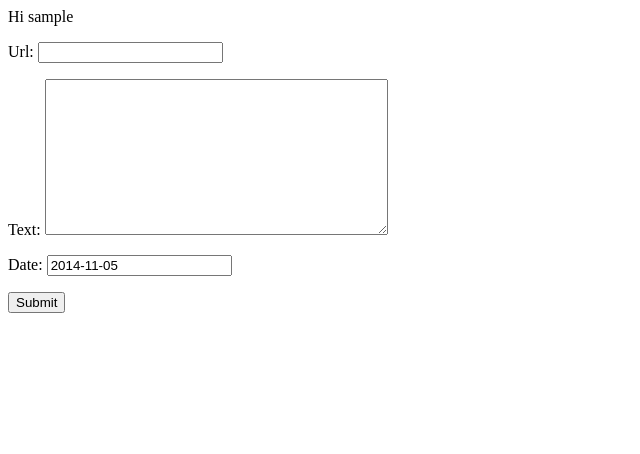
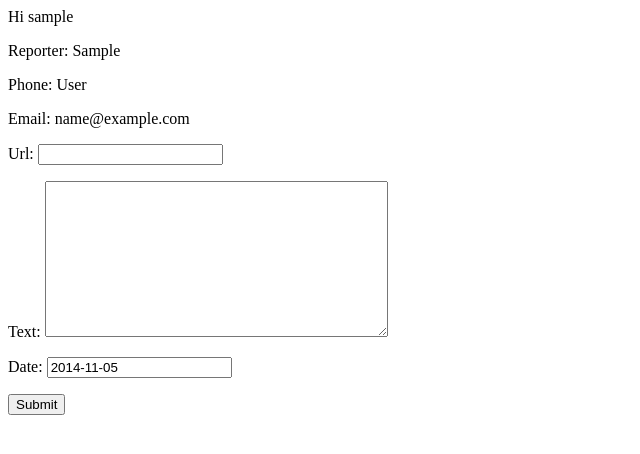
Before and after one commit to blukat29/cert-sites, a Django app: page /report/create/ in a window 1280 px wide. Shown: the top 454 px of the page, without its empty margins (0-640 px from the left). Run offline with Django 3.2, Linux system fonts and the light colour scheme; the visitor is signed in with stand-in values (Sample User, id 1); parts of the project's set-up code (start-up, migrations or seed data) failed here and were passed over.

Commit message:
Display user info at /report/create

```diff
--- a/cert/report/views.py
+++ b/cert/report/views.py
@@ -23,5 +23,9 @@ class ReportCreateView(CreateView):
 
     def get_context_data(self, **kwargs):
         context = super(ReportCreateView, self).get_context_data(**kwargs)
-        context["username"] = self.request.user.username
+        user = self.request.user
+        context["username"] = user.username
+        context["real_name"] = user.first_name
+        context["phone"] = user.last_name
+        context["email"] = user.email
         return context
--- a/cert/templates/report/create.html
+++ b/cert/templates/report/create.html
@@ -2,6 +2,9 @@ Hi {{ username }}
 
 <form action="" method="post">
   {% csrf_token %}
+  <p>Reporter: {{ real_name }}</p>
+  <p>Phone: {{ phone }}</p>
+  <p>Email: {{ email }}</p>
   {{ form.as_p }}
   <input type="submit" value="Submit" />
 </form>
```
